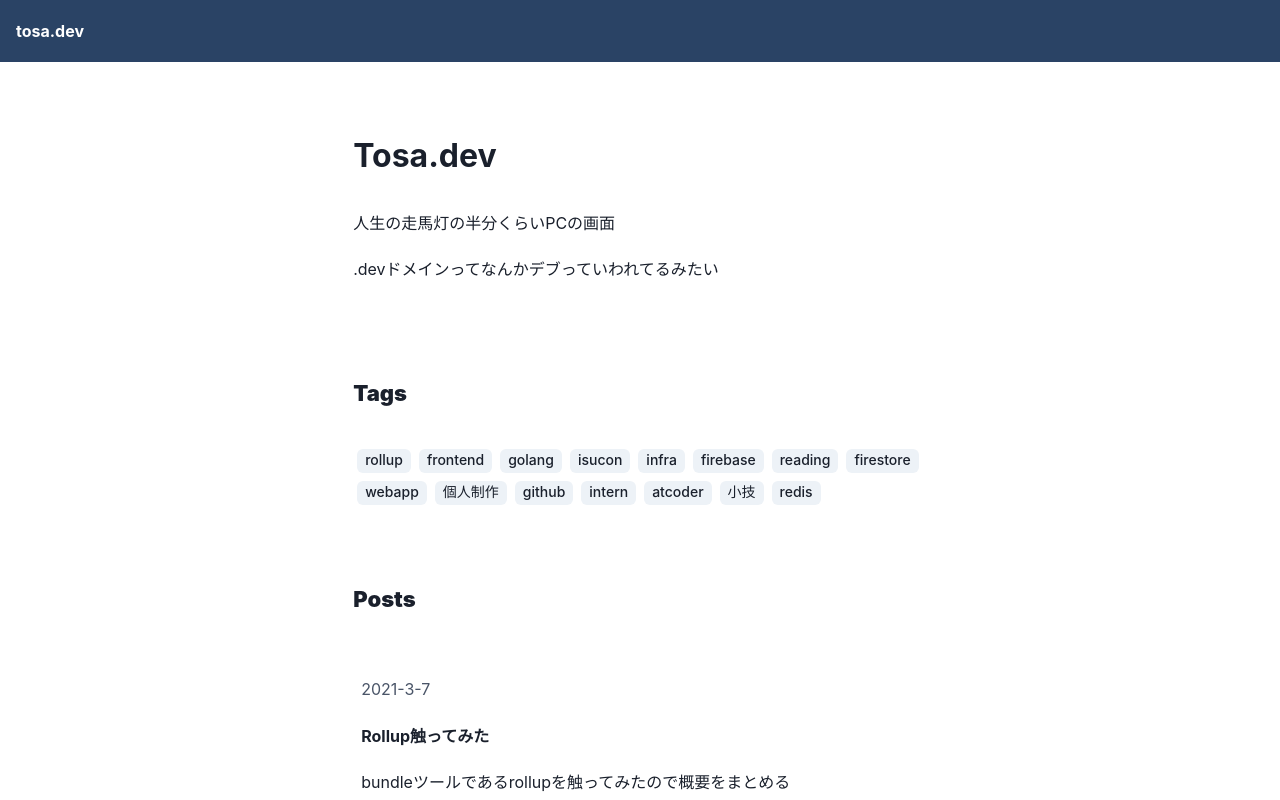
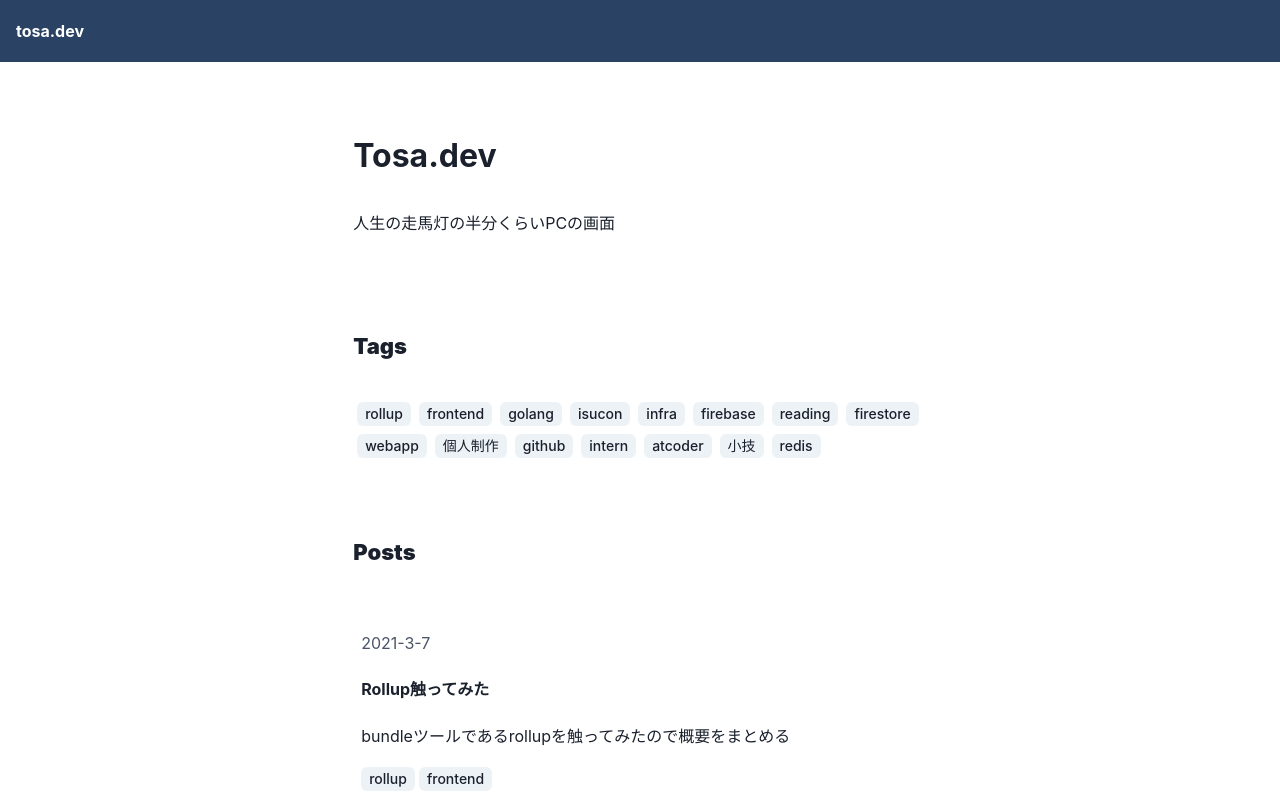
Before and after one commit to harukitosa/tosalab2, a Next.js app: page / in a window 1280 px wide. Shown: the top 800 px of the page. Built offline with nearby package versions, Linux system fonts and the light colour scheme.

Commit message:
develop post blog

```diff
--- a/pages/index.tsx
+++ b/pages/index.tsx
@@ -19,7 +19,6 @@ export default function Home(props: HomePageProps) {
         <Container>
           <h1>Tosa.dev</h1>
           <p>人生の走馬灯の半分くらいPCの画面</p>
-          <p>.devドメインってなんかデブっていわれてるみたい</p>
           <Box margin="auto" paddingBottom="10" marginTop="20">
             <h3>Tags</h3>
             {props.tags.map(tag => {
```
Also changed, not shown: pages/posts/[id].tsx (+6 -2 lines).
